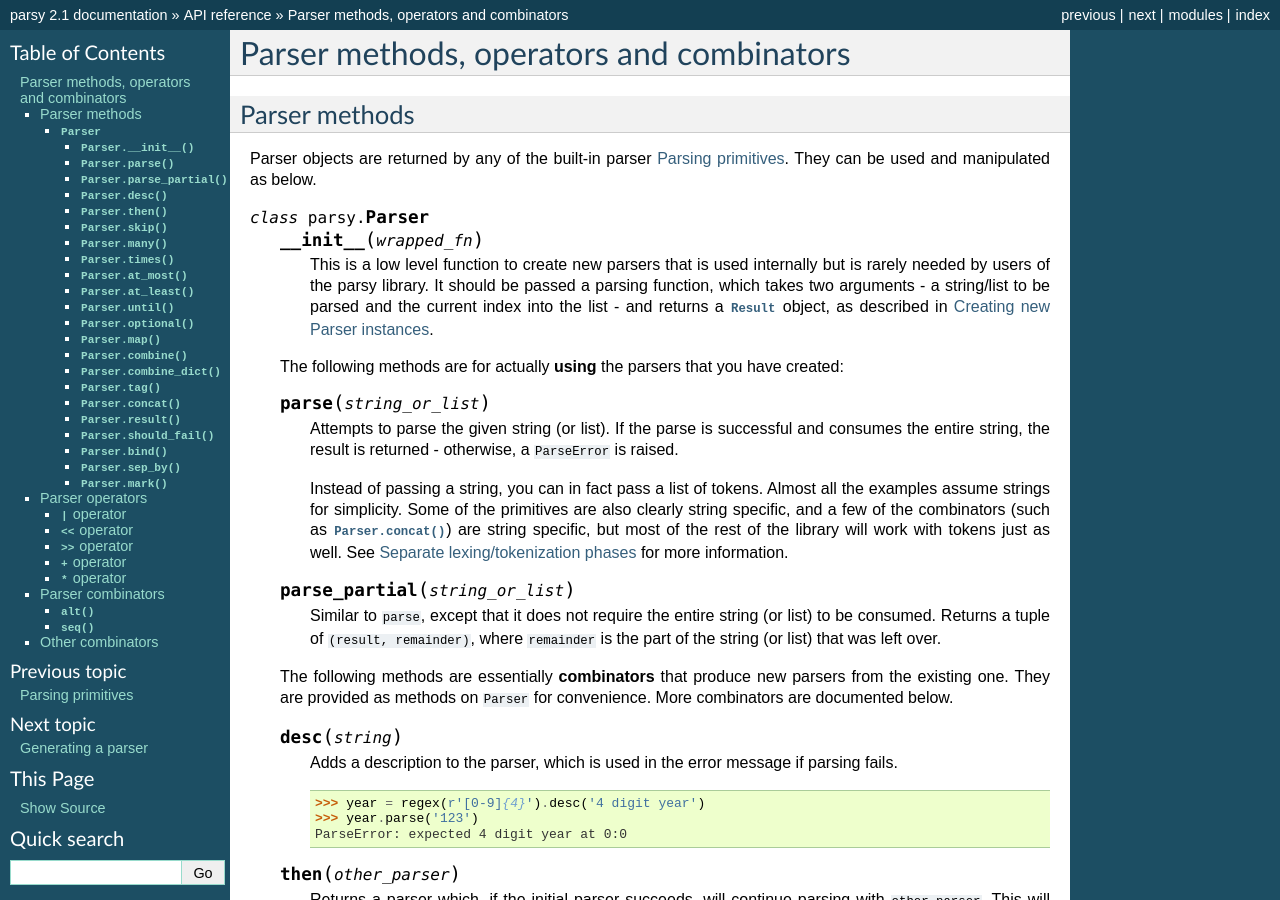
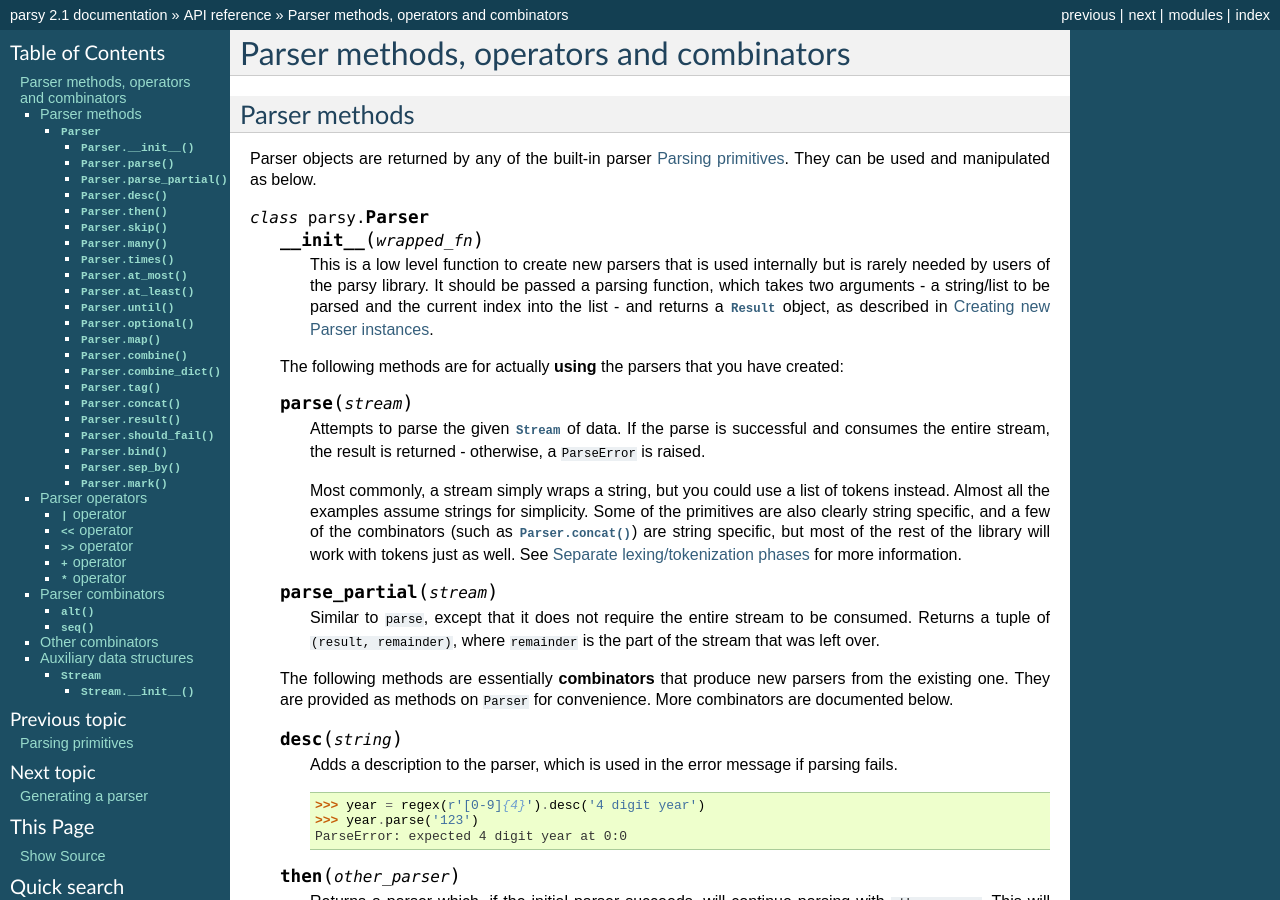
Before and after one commit to python-parsy/parsy, a Sphinx documentation site: the page built from docs/ref/methods_and_combinators.rst, in a window 1280 px wide and 900 px high. Built offline with Sphinx 7.4.7, drawn with Linux system fonts in a browser that asks for light colours; some of the changed text lies outside the part shown.

Commit message:
document Stream

```diff
--- a/docs/ref/methods_and_combinators.rst
+++ b/docs/ref/methods_and_combinators.rst
@@ -23,25 +23,25 @@
    The following methods are for actually **using** the parsers that you have
    created:
 
-   .. method:: parse(string_or_list)
+   .. method:: parse(stream)
 
-      Attempts to parse the given string (or list). If the parse is successful
-      and consumes the entire string, the result is returned - otherwise, a
+      Attempts to parse the given :class:`Stream` of data. If the parse is successful
+      and consumes the entire stream, the result is returned - otherwise, a
       ``ParseError`` is raised.
 
-      Instead of passing a string, you can in fact pass a list of tokens. Almost
-      all the examples assume strings for simplicity. Some of the primitives are
+      Most commonly, a stream simply wraps a string, but you could use a list of tokens instead.
+      Almost all the examples assume strings for simplicity. Some of the primitives are
       also clearly string specific, and a few of the combinators (such as
       :meth:`Parser.concat`) are string specific, but most of the rest of the
       library will work with tokens just as well. See :doc:`/howto/lexing` for
       more information.
 
-   .. method:: parse_partial(string_or_list)
+   .. method:: parse_partial(stream)
 
       Similar to ``parse``, except that it does not require the entire
-      string (or list) to be consumed. Returns a tuple of
+      stream to be consumed. Returns a tuple of
       ``(result, remainder)``, where ``remainder`` is the part of
-      the string (or list) that was left over.
+      the stream that was left over.
 
    The following methods are essentially **combinators** that produce new
    parsers from the existing one. They are provided as methods on ``Parser`` for
@@ -594,3 +594,16 @@
 you cannot create your own for your needs using the built-in combinators and
 primitives. If you find something that is very generic and would be very useful
 to have as a built-in, please :doc:`submit </contributing>` as a PR!
+
+Auxiliary data structures
+=========================
+
+.. class:: Stream
+
+   Wraps a string, byte sequence, or list, possibly equipping it with a source.
+   If the data is loaded from a file or URL, the source should be that file path or URL.
+   The source name is used in generated parse error messages.
+
+   .. method:: __init__(data, [source=None])
+
+      Wraps the data into a stream, possibly equipping it with a source.
```
